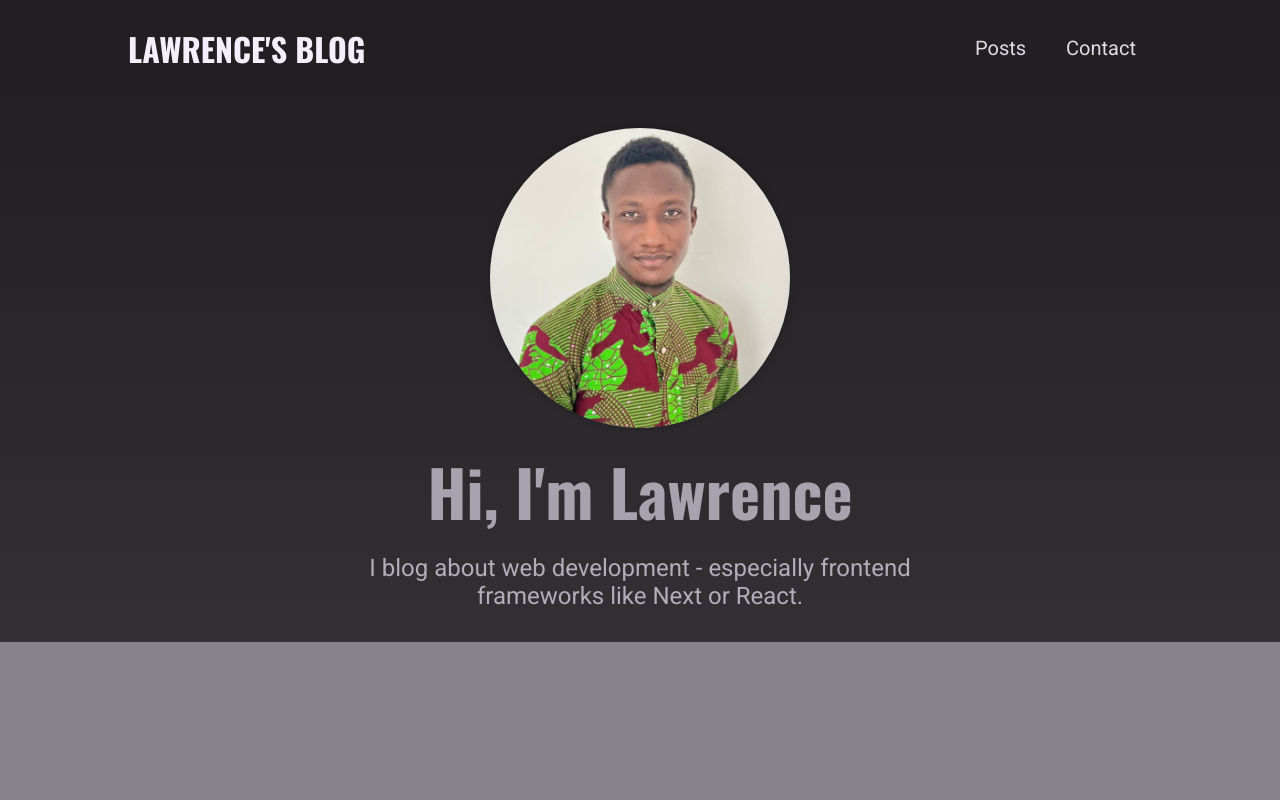
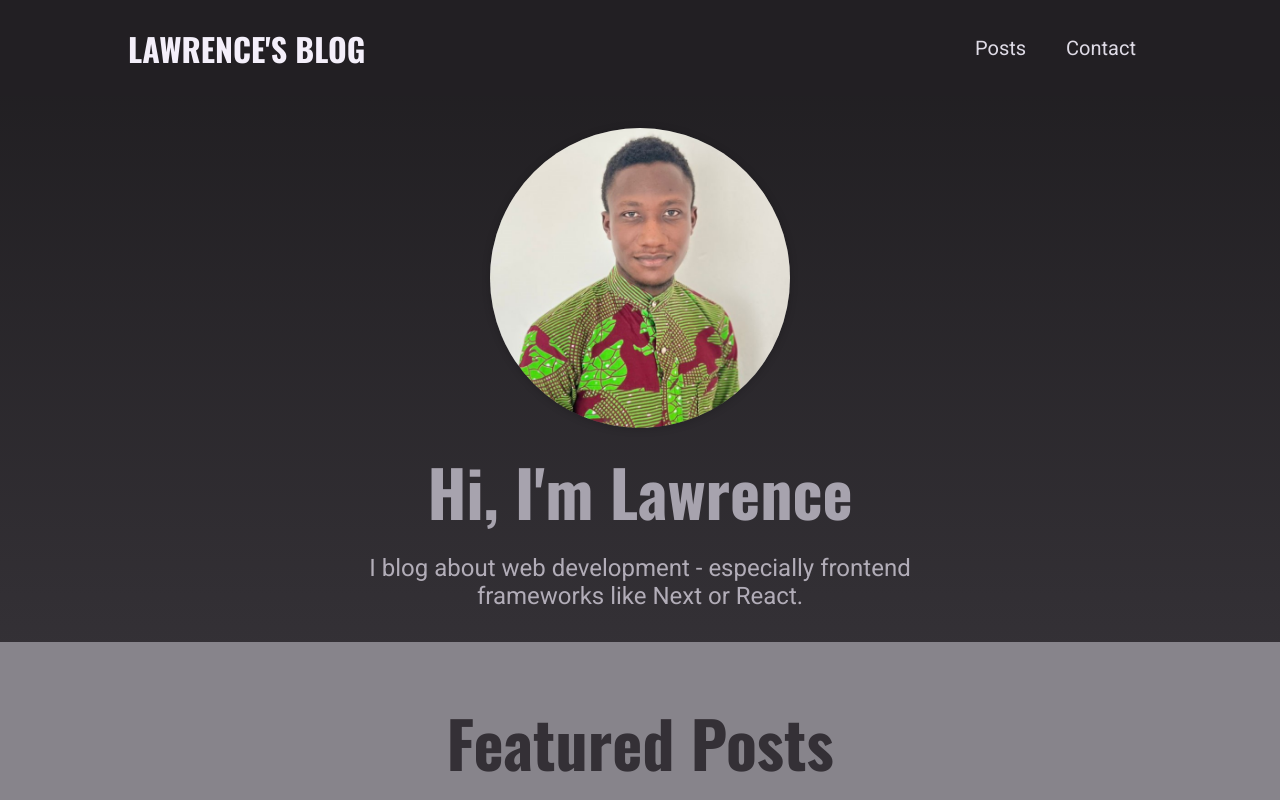
Before and after one commit to Kwaku28/nextjs-blog, a Next.js app: page / in a window 1280 px wide. Shown: the top 800 px of the page. Built offline with nearby package versions, Linux system fonts and the light colour scheme.

Commit message:
Import `FeaturedPosts` component to homepage

```diff
--- a/pages/index.js
+++ b/pages/index.js
@@ -1,10 +1,12 @@
 import { Fragment } from "react";
 import Hero from "../components/home-page/hero";
+import FeaturedPosts from "../components/home-page/featured-posts";
 
 function HomePage() {
   return (
     <Fragment>
       <Hero />
+      <FeaturedPosts />
     </Fragment>
   )
 }
```
